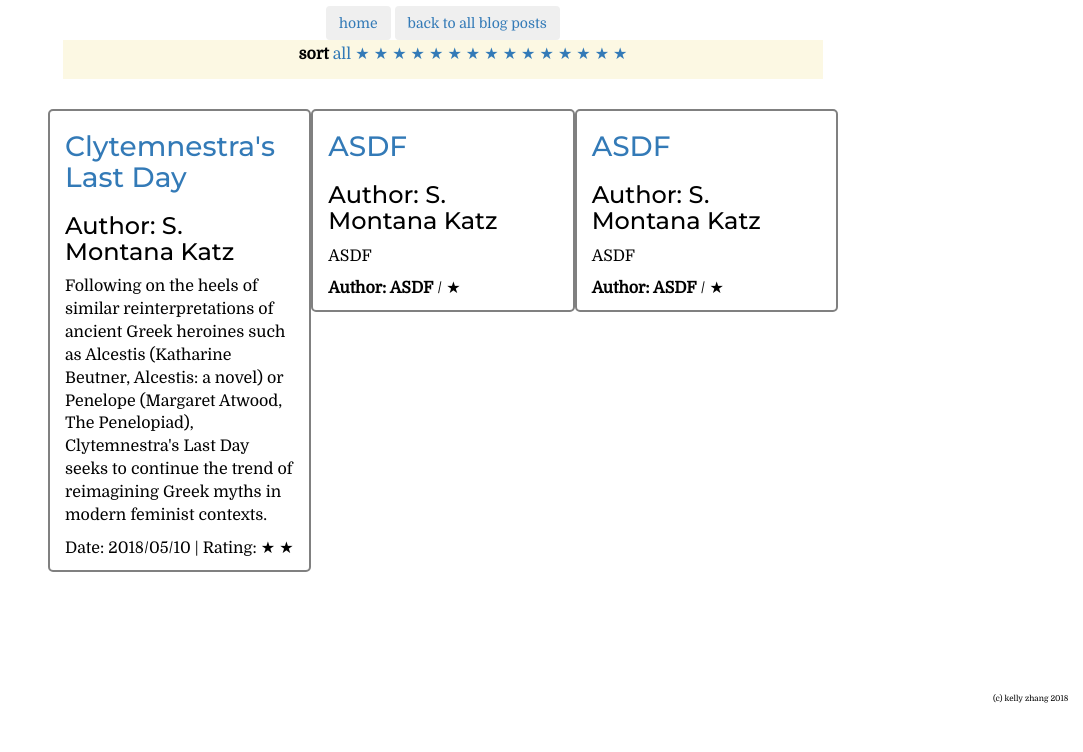
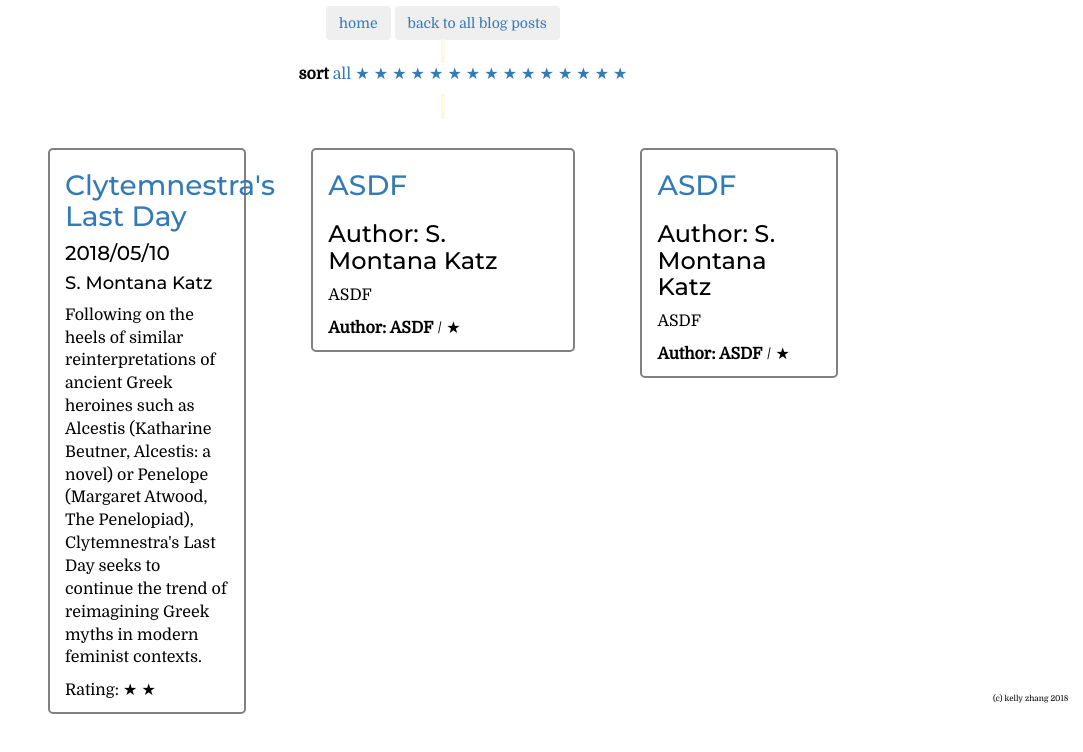
Before and after one commit to 0100101101011010/0100101101011010.github.io, a plain HTML site: page blog/fiction.html in a window 1280 px wide. Shown: the part 86-838 px from the top of the page, without its empty margins (197-1280 px from the left). Before the commit the page ends 800 px from the top, so only its background shows below. Drawn offline with nearby package versions, Linux system fonts and the light colour scheme; a web font is replaced by a local one.

Commit message:
adfgklhs

```diff
--- a/blog/fiction.html
+++ b/blog/fiction.html
@@ -52,8 +52,8 @@
       <a href="/blog"><button class="btn">back to all blog posts</button></a>
     </div>
 
-    <div class="text-center mark">
-      <ul id="filters" class="option-set clearfix" data-option-key="filter">
+    <div class="text-center">
+      <span class="mark"><ul id="filters" class="option-set clearfix" data-option-key="filter">
         <li><b>sort </b></li>
         <li><a href="#filter" data-option-filter=".story">all</a></li>
         <li><a href="#filter" data-option-filter=".1">&#9733;</a></li>
@@ -61,17 +61,18 @@
         <li><a href="#filter" data-option-filter=".3">&#9733; &#9733; &#9733;</a></li>
         <li><a href="#filter" data-option-filter=".4">&#9733; &#9733; &#9733; &#9733;</a></li>
         <li><a href="#filter" data-option-filter=".5">&#9733; &#9733; &#9733; &#9733; &#9733;</a></li>
-      <ul>
+      <ul></span>
     </div>
 
 
 
     <div class="row boxed-in">
 
-      <div class="col-xs-4 border">
+      <div class="col-xs-3 border">
         <article class="story 2">
           <h2><a href="/blog/2018/05/10/clytemnestras-last-day.html">Clytemnestra's Last Day</a></h2>
-          <h3>Author: S. Montana Katz</h3>
+          <h4>2018/05/10</h4>
+          <h5>S. Montana Katz</h5>
           <p>
             Following on the heels of similar reinterpretations of ancient Greek
             heroines such as Alcestis (Katharine Beutner, Alcestis: a novel) or
@@ -79,10 +80,12 @@
             seeks to continue the trend of reimagining Greek myths in modern
             feminist contexts.
           </p>
-          <p>Date: 2018/05/10 | Rating: &#9733; &#9733;</p>
+          <p>Rating: &#9733; &#9733;</p>
         </article>
 
       </div>
+
+      <div class="col-xs-1"></div>
 
       <div class="col-xs-4 border">
 
@@ -97,7 +100,9 @@
 
       </div>
 
-      <div class="col-xs-4 border">
+      <div class="col-xs-1"></div>
+
+      <div class="col-xs-3 border">
 
         <article class="story 1">
           <h2><a href="/blog/#">ASDF</a></h2>
```
